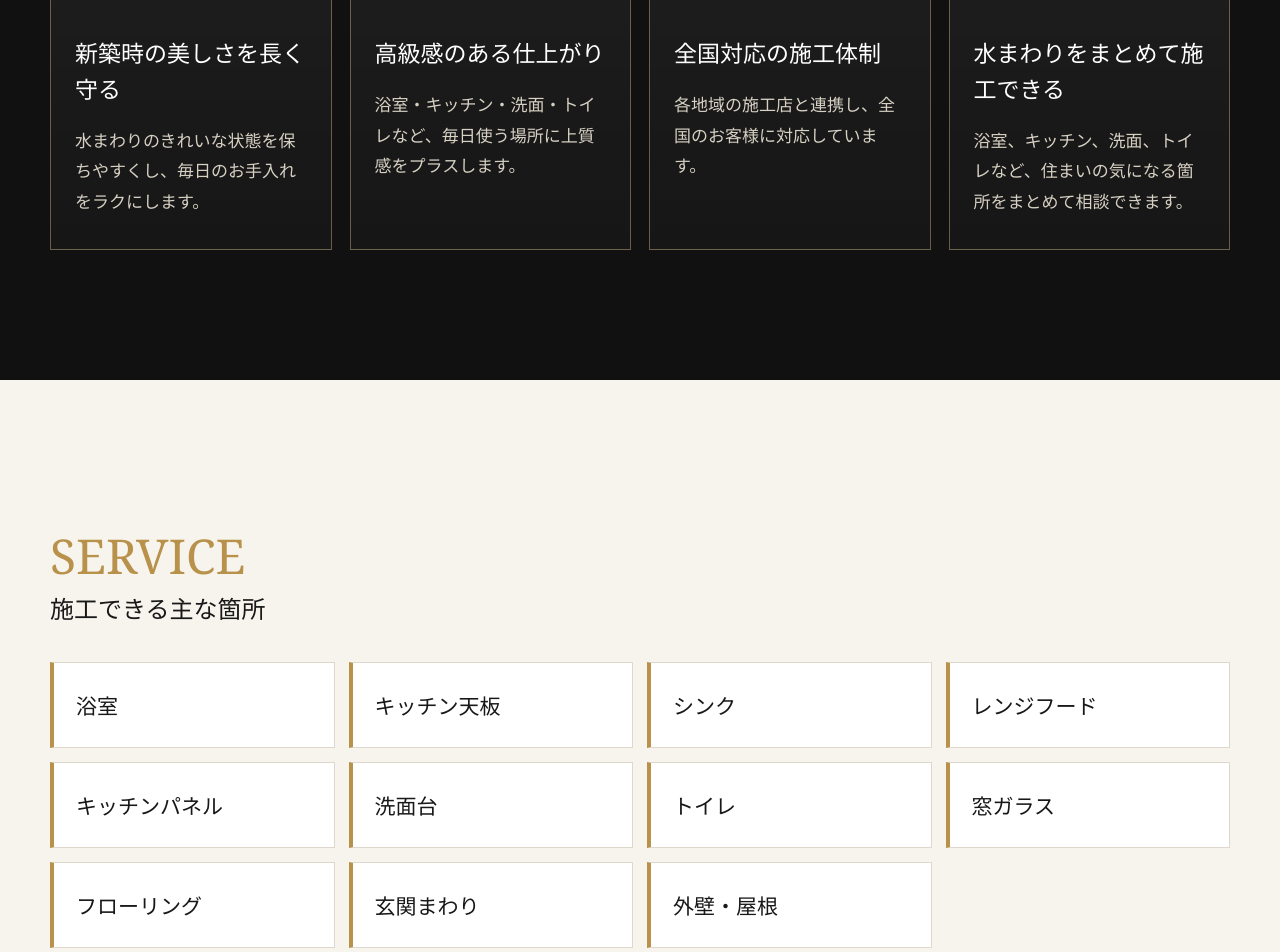
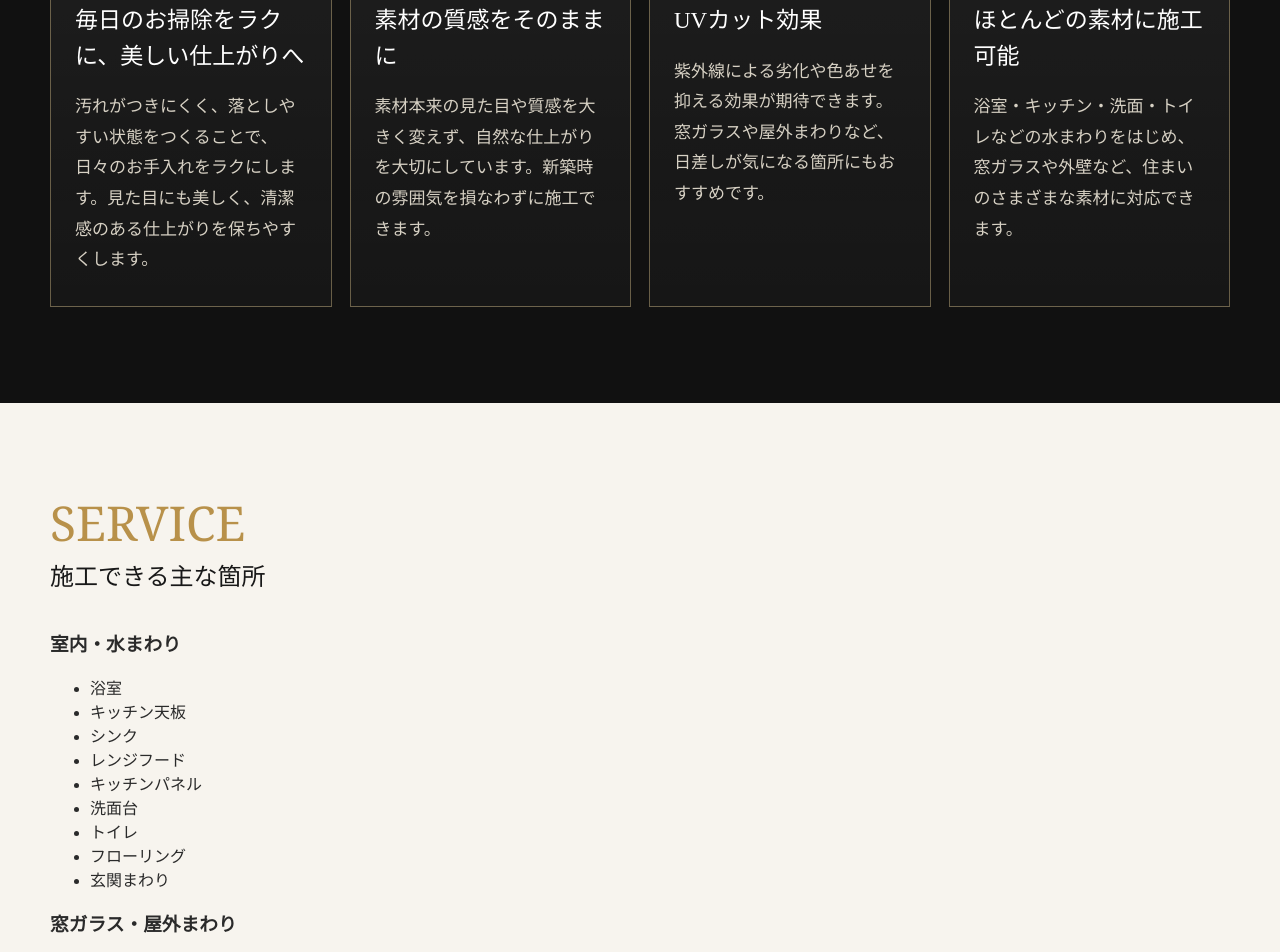
Before and after one commit to takuho1229/CoatingBOSS-Zoomdocument, a Next.js app: page / in a window 1280 px wide. Shown: the part 2540-3492 px from the top of the page. Built offline with nearby package versions, Linux system fonts and the light colour scheme.

Commit message:
Update Next page strengths and service categories

```diff
--- a/app/page.tsx
+++ b/app/page.tsx
@@ -5,27 +5,27 @@ const conceptImageUrl = "https://coating-boss.com/wp-content/uploads/2023/10/blo
 const strengths = [
   {
     number: "01",
-    title: "新築時の美しさを長く守る",
-    body: "水まわりのきれいな状態を保ちやすくし、毎日のお手入れをラクにします。",
+    title: "毎日のお掃除をラクに、美しい仕上がりへ",
+    body: "汚れがつきにくく、落としやすい状態をつくることで、日々のお手入れをラクにします。見た目にも美しく、清潔感のある仕上がりを保ちやすくします。",
   },
   {
     number: "02",
-    title: "高級感のある仕上がり",
-    body: "浴室・キッチン・洗面・トイレなど、毎日使う場所に上質感をプラスします。",
+    title: "素材の質感をそのままに",
+    body: "素材本来の見た目や質感を大きく変えず、自然な仕上がりを大切にしています。新築時の雰囲気を損なわずに施工できます。",
   },
   {
     number: "03",
-    title: "全国対応の施工体制",
-    body: "各地域の施工店と連携し、全国のお客様に対応しています。",
+    title: "UVカット効果",
+    body: "紫外線による劣化や色あせを抑える効果が期待できます。窓ガラスや屋外まわりなど、日差しが気になる箇所にもおすすめです。",
   },
   {
     number: "04",
-    title: "水まわりをまとめて施工できる",
-    body: "浴室、キッチン、洗面、トイレなど、住まいの気になる箇所をまとめて相談できます。",
+    title: "ほとんどの素材に施工可能",
+    body: "浴室・キッチン・洗面・トイレなどの水まわりをはじめ、窓ガラスや外壁など、住まいのさまざまな素材に対応できます。",
   },
 ];
 
-const services = [
+const indoorServices = [
   "浴室",
   "キッチン天板",
   "シンク",
@@ -33,11 +33,11 @@ const services = [
   "キッチンパネル",
   "洗面台",
   "トイレ",
-  "窓ガラス",
   "フローリング",
   "玄関まわり",
-  "外壁・屋根",
 ];
+
+const outdoorServices = ["窓ガラス", "外壁", "屋根"];
 
 const areas = [
   {
@@ -51,7 +51,7 @@ const areas = [
     body: "毎日使うキッチンを、気持ちよく快適な空間へ。シンクや天板まわりのお手入れをしやすくします。",
   },
   {
-    en: "Toilet / Washstand",
+    en: "Toilet / Washbasin",
     ja: "トイレ・洗面コーティング",
     body: "日々何度も使う場所だからこそ、清潔感が大切。水まわりの美しさを保ちやすくします。",
   },
@@ -71,6 +71,19 @@ function SectionTitle({ en, ja }: { en: string; ja: string }) {
       <p>{en}</p>
       <h2>{ja}</h2>
     </div>
+  );
+}
+
+function ServiceCard({ title, items }: { title: string; items: string[] }) {
+  return (
+    <article className="service-card">
+      <h3>{title}</h3>
+      <ul>
+        {items.map((item) => (
+          <li key={item}>{item}</li>
+        ))}
+      </ul>
+    </article>
   );
 }
 
@@ -95,15 +108,9 @@ export default function Page() {
             <SectionTitle en="CONCEPT" ja="コーティングBOSSとは" />
             <h3 className="large-heading">上質を纏う、未来を守る</h3>
             <div className="body-copy">
-              <p>
-                コーティングBOSSは、大切な住空間をいつまでも美しく維持するための住宅コーティングサービスです。
-              </p>
-              <p>
-                水まわりを中心に、日々のお手入れをしやすくし、汚れやカビなどが気になりやすい場所を美しく保ちやすくします。
-              </p>
-              <p>
-                新築時のきれいな状態をできるだけ長く守りたい方におすすめのサービスです。
-              </p>
+              <p>コーティングBOSSは、大切な住空間をいつまでも美しく維持するための住宅コーティングサービスです。</p>
+              <p>水まわりを中心に、日々のお手入れをしやすくし、汚れやカビなどが気になりやすい場所を美しく保ちやすくします。</p>
+              <p>新築時のきれいな状態をできるだけ長く守りたい方におすすめのサービスです。</p>
             </div>
           </div>
           <figure className="concept-image">
@@ -117,12 +124,8 @@ export default function Page() {
           <SectionTitle en="ORIGIN" ja="私たちが大切にしていること" />
           <div className="body-copy strong-copy">
             <p>住宅は、購入して終わりではありません。</p>
-            <p>
-              毎日使う場所だからこそ、少しずつ汚れが蓄積し、気づいたときにはお手入れが大変になってしまいます。
-            </p>
-            <p>
-              コーティングBOSSは、“住まいをきれいに使い続ける”という考え方を、住宅購入後の新しい選択肢として広げていきたいと考えています。
-            </p>
+            <p>毎日使う場所だからこそ、少しずつ汚れが蓄積し、気づいたときにはお手入れが大変になってしまいます。</p>
+            <p>コーティングBOSSは、“住まいをきれいに使い続ける”という考え方を、住宅購入後の新しい選択肢として広げていきたいと考えています。</p>
           </div>
         </div>
       </section>
@@ -145,11 +148,10 @@ export default function Page() {
       <section className="page-section service-section">
         <div className="wide-content">
           <SectionTitle en="SERVICE" ja="施工できる主な箇所" />
-          <ul className="service-list">
-            {services.map((service) => (
-              <li key={service}>{service}</li>
-            ))}
-          </ul>
+          <div className="service-grid">
+            <ServiceCard title="室内・水まわり" items={indoorServices} />
+            <ServiceCard title="窓ガラス・屋外まわり" items={outdoorServices} />
+          </div>
         </div>
       </section>
 
```
